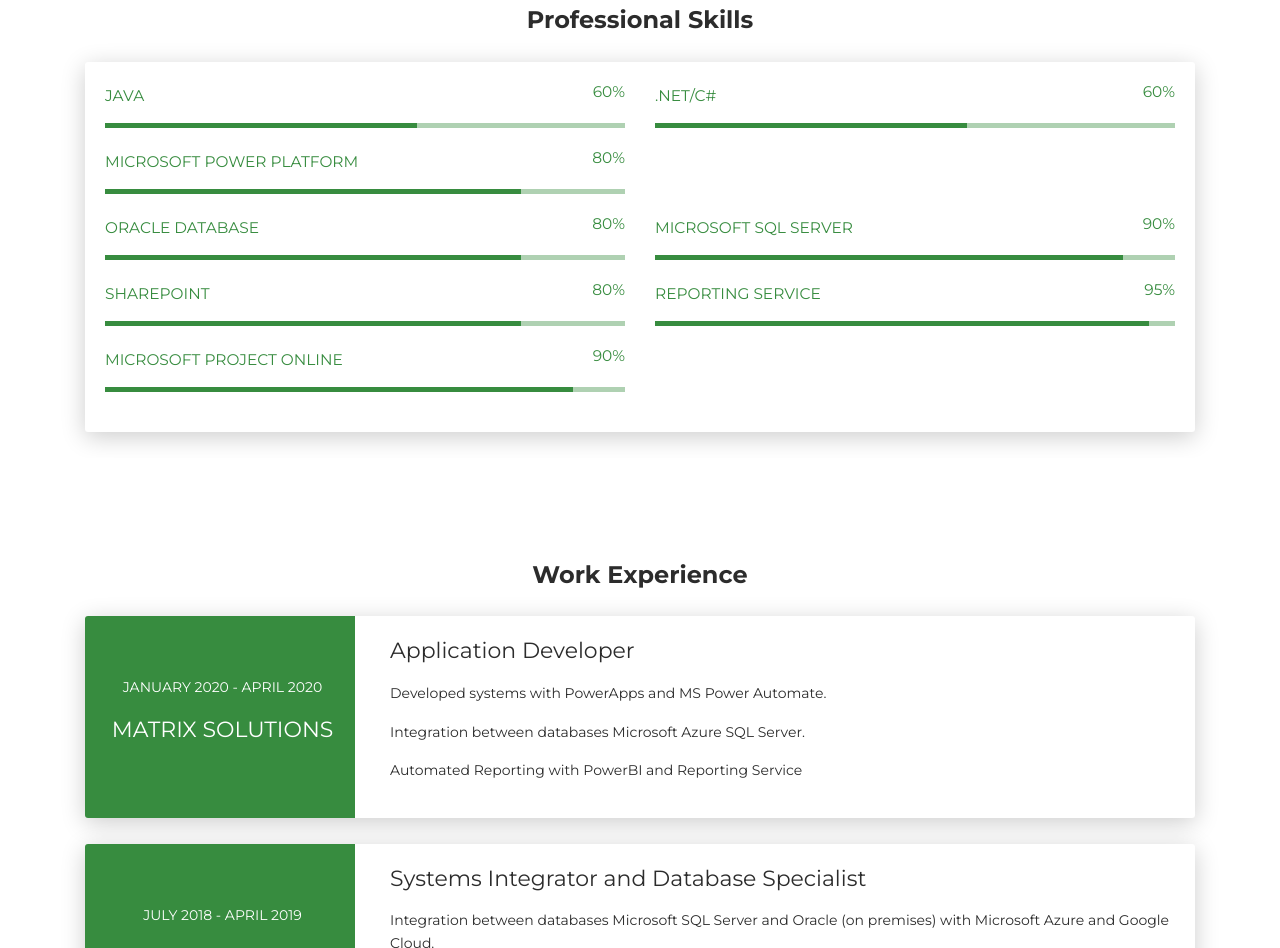
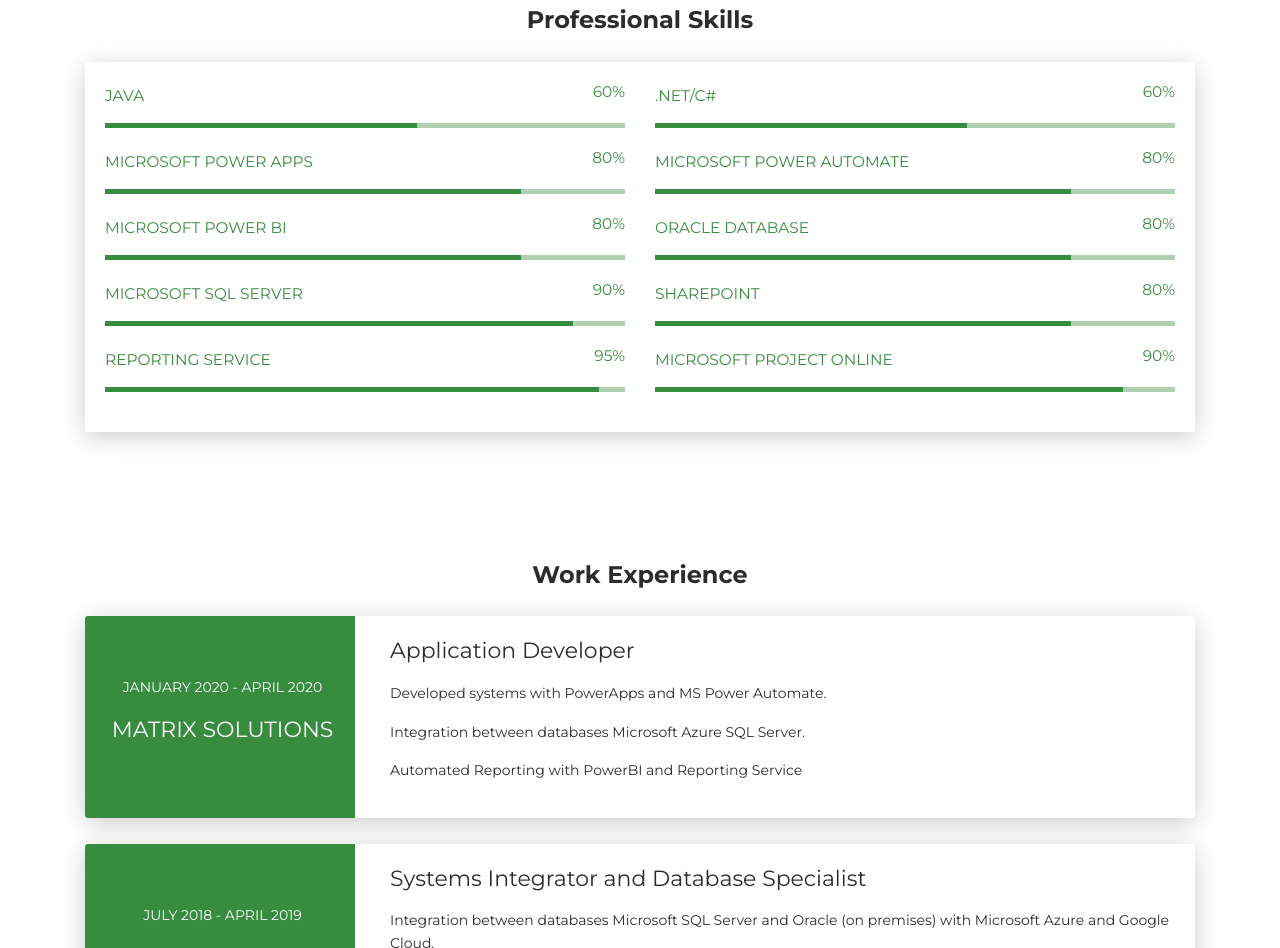
Before and after one commit to glabone/glabone.github.io, a plain HTML site: page index.html in a window 1280 px wide. Shown: the part 1084-2032 px from the top of the page. Drawn offline with Linux system fonts and the light colour scheme.

Commit message:
Update index.html

```diff
--- a/index.html
+++ b/index.html
@@ -116,14 +116,26 @@
                     </div>
                   </div>
                   <div class="col-md-6">
-                    <div class="progress-container progress-primary"><span class="progress-badge">Microsoft Power Platform</span>
+                    <div class="progress-container progress-primary"><span class="progress-badge">Microsoft Power Apps</span>
                       <div class="progress">
                         <div class="progress-bar progress-bar-primary" data-aos="progress-full" data-aos-offset="10" data-aos-duration="2000" role="progressbar" aria-valuenow="60" aria-valuemin="0" aria-valuemax="100" style="width: 80%;"></div><span class="progress-value">80%</span>
                       </div>
                     </div>
                   </div>
-                </div>
-                <div class="row">
+                  <div class="col-md-6">
+                    <div class="progress-container progress-primary"><span class="progress-badge">Microsoft Power Automate</span>
+                      <div class="progress">
+                        <div class="progress-bar progress-bar-primary" data-aos="progress-full" data-aos-offset="10" data-aos-duration="2000" role="progressbar" aria-valuenow="60" aria-valuemin="0" aria-valuemax="100" style="width: 80%;"></div><span class="progress-value">80%</span>
+                      </div>
+                    </div>
+                  </div>
+                  <div class="col-md-6">
+                    <div class="progress-container progress-primary"><span class="progress-badge">Microsoft Power BI</span>
+                      <div class="progress">
+                        <div class="progress-bar progress-bar-primary" data-aos="progress-full" data-aos-offset="10" data-aos-duration="2000" role="progressbar" aria-valuenow="60" aria-valuemin="0" aria-valuemax="100" style="width: 80%;"></div><span class="progress-value">80%</span>
+                      </div>
+                    </div>
+                  </div>
                   <div class="col-md-6">
                     <div class="progress-container progress-primary"><span class="progress-badge">Oracle Database</span>
                       <div class="progress">
@@ -138,8 +150,6 @@
                       </div>
                     </div>
                   </div>
-                </div>
-                <div class="row">
                   <div class="col-md-6">
                     <div class="progress-container progress-primary"><span class="progress-badge">SharePoint</span>
                       <div class="progress">
```
